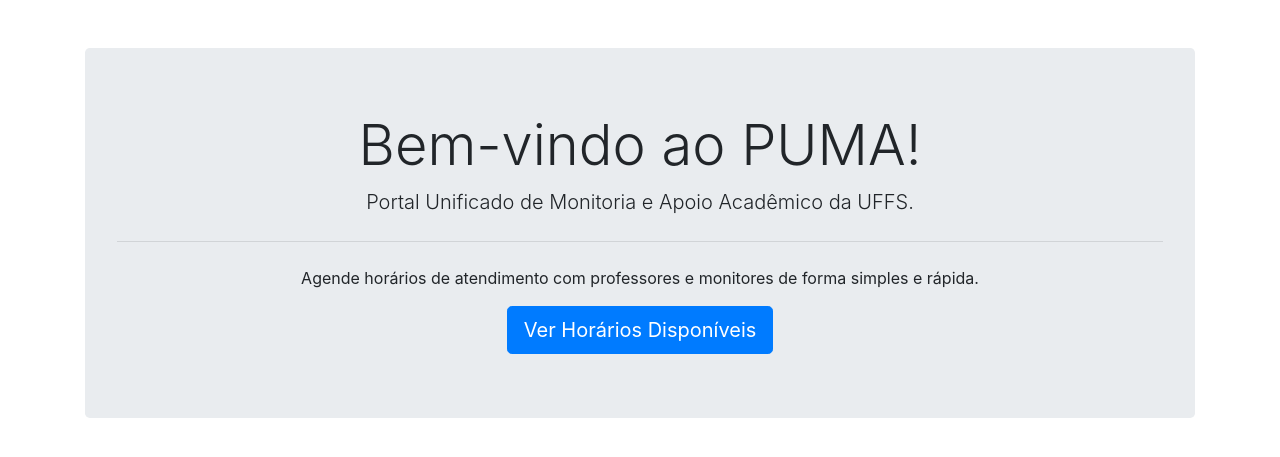
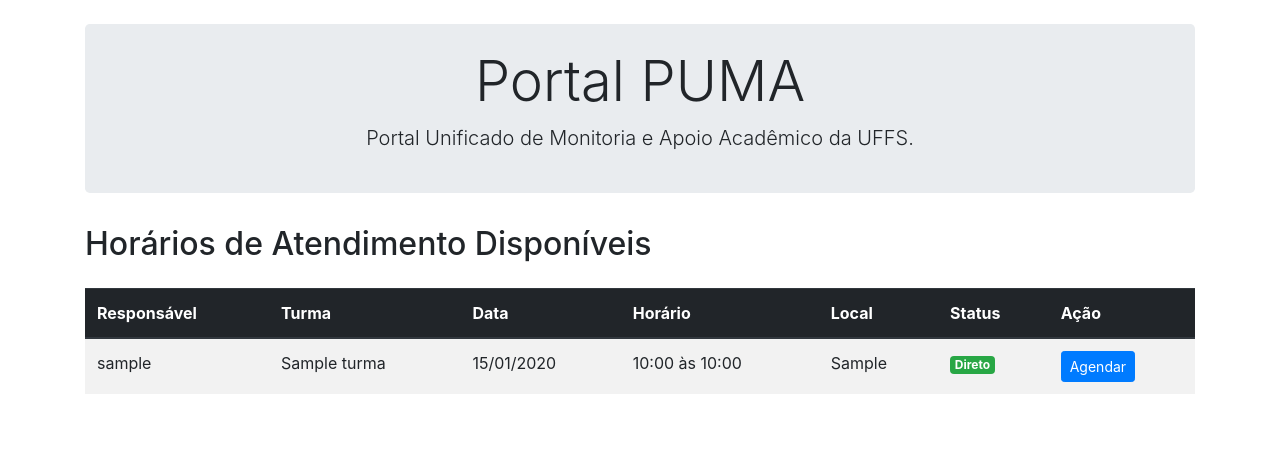
Before and after one commit to luanllp0/UFFS, a Django app: page / in a window 1280 px wide. Shown: the part 56-513 px from the top of the page. Run offline with Django 3.2, Linux system fonts and the light colour scheme; tables that the repository leaves empty hold one stand-in row (values such as "Sample post"); some libraries are stand-ins or nearby versions.

Commit message:
feat(core): implementa listagem de HorarioDisponivel no index usando DTL e Bootstrap

```diff
--- a/5º semestre(2026-01)/top.43/puma/core/templates/index.html
+++ b/5º semestre(2026-01)/top.43/puma/core/templates/index.html
@@ -1,11 +1,59 @@
 {% extends 'base.html' %}
 
 {% block content %}
-<div class="jumbotron text-center mt-5">
-    <h1 class="display-4">Bem-vindo ao PUMA!</h1>
+<div class="jumbotron text-center p-4">
+    <h1 class="display-4">Portal PUMA</h1>
     <p class="lead">Portal Unificado de Monitoria e Apoio Acadêmico da UFFS.</p>
-    <hr class="my-4">
-    <p>Agende horários de atendimento com professores e monitores de forma simples e rápida.</p>
-    <a class="btn btn-primary btn-lg" href="#" role="button">Ver Horários Disponíveis</a>
+</div>
+
+<div class="row">
+    <div class="col-md-12">
+        <h2 class="mb-4">Horários de Atendimento Disponíveis</h2>
+
+        {% if horarios %}
+            <div class="table-responsive">
+                <table class="table table-striped table-hover">
+                    <thead class="thead-dark">
+                        <tr>
+                            <th>Responsável</th>
+                            <th>Turma</th>
+                            <th>Data</th>
+                            <th>Horário</th>
+                            <th>Local</th>
+                            <th>Status</th>
+                            <th>Ação</th>
+                        </tr>
+                    </thead>
+                    <tbody>
+                        {% for h in horarios %}
+                            <tr>
+                                <td>{{ h.responsavel.username }}</td>
+                                <td>{{ h.turma.nome }}</td>
+                                <td>{{ h.data|date:"d/m/Y" }}</td>
+                                <td>{{ h.hora_inicio|time:"H:i" }} às {{ h.hora_fim|time:"H:i" }}</td>
+                                <td>{{ h.local|default:"Não informado" }}</td>
+                                <td>
+                                    {% if h.status == 'VERDE' %}
+                                        <span class="badge badge-success">Direto</span>
+                                    {% elif h.status == 'AMARELO' %}
+                                        <span class="badge badge-warning">Requer Confirmação</span>
+                                    {% else %}
+                                        <span class="badge badge-danger">Ocupado</span>
+                                    {% endif %}
+                                </td>
+                                <td>
+                                    <a href="#" class="btn btn-sm btn-primary">Agendar</a>
+                                </td>
+                            </tr>
+                        {% endfor %}
+                    </tbody>
+                </table>
+            </div>
+        {% else %}
+            <div class="alert alert-info" role="alert">
+                Nenhum horário de monitoria ou atendimento foi cadastrado ainda.
+            </div>
+        {% endif %}
+    </div>
 </div>
 {% endblock %}
--- a/5º semestre(2026-01)/top.43/puma/core/views.py
+++ b/5º semestre(2026-01)/top.43/puma/core/views.py
@@ -1,5 +1,10 @@
 from django.shortcuts import render
-
+from .models import HorarioDisponivel
 
 def home(request):
-    return render(request, 'index.html')
+    data = {}
+    # Buscamos todos os horários cadastrados no banco de dados
+    data['horarios'] = HorarioDisponivel.objects.all()
+
+    # Renderiza a página index.html passando os dados do banco
+    return render(request, 'index.html', data)
```
